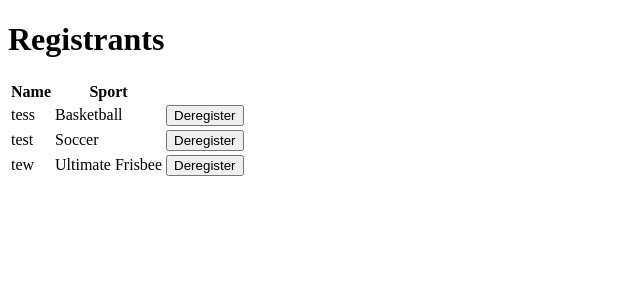
After one commit to Tam8thang/Flask_Try, a Flask app: page /registrants in a window 1280 px wide. The commit adds this page. Shown: the top 300 px of the page, without its empty margins (0-640 px from the left). Run offline with Flask 3, Linux system fonts and the light colour scheme; data comes from the database, SQL or seed files in the repository; both versions use the stored data as it was after the commit.

Commit message:
added a bunch of files

```diff
--- a/froshims/app.py
+++ b/froshims/app.py
@@ -1,6 +1,18 @@
-from flask import Flask, render_template,request
+from flask import Flask, render_template,request,redirect
+import sqlite3
 
 app = Flask(__name__)
+
+connection = sqlite3.connect("froshims.db")
+db = connection.cursor()
+
+db.execute('''CREATE TABLE IF NOT EXISTS registrants (
+            id INTEGER PRIMARY KEY AUTOINCREMENT,
+            name TEXT,
+            sport TEXT
+           )''')
+connection.commit()
+connection.close()
 
 SPORTS = [
     "Basketball",
@@ -12,9 +24,44 @@ SPORTS = [
 def index():
     return render_template("index.html", sports = SPORTS)
 
+@app.route("/deregister", methods=["POST"])
+def deregister():
+    connection = sqlite3.connect("froshims.db")
+    db = connection.cursor()
+    id = request.form.get("id")
+    if id:
+        db.execute("DELETE FROM registrants WHERE id = ?", id)
+        connection.commit()
+        connection.close()
+
+    return redirect("/registrants")
+
 @app.route("/register",methods=["POST"])
 def register():
-    if not request.form.get("name") or request.form.get("sport") not in SPORTS:
+    connection = sqlite3.connect("froshims.db")
+    db = connection.cursor()
+
+    name = request.form.get("name")
+    sport = request.form.get("sport")
+
+    if not name or sport not in SPORTS:
         return render_template("failure.html")
 
-    return render_template("success.html")
+    db.execute("INSERT INTO registrants (name,sport) VALUES(?,?)", (name,sport))
+    connection.commit()
+    connection.close()
+
+    return redirect("/registrants")
+
+@app.route("/registrants")
+def registrants():
+    connection = sqlite3.connect("froshims.db")
+    connection.row_factory = sqlite3.Row
+    db = connection.cursor()
+
+    db.execute("SELECT * FROM registrants")
+    registrants = db.fetchall()
+    connection.close()
+    print(registrants)
+
+    return render_template("registrants.html", registrants=registrants)
--- a/froshims/templates/index.html
+++ b/froshims/templates/index.html
@@ -4,11 +4,9 @@
     <h1>Register</h1>
     <form action="register" method="post">
         <input autocomplete="off" autofocus name="name" placeholder="Name" type="text">
-        <select name="sport">
-            <option disabled selected>Sport</option>
             {% for sport in sports %}
-            <option value="{{ sport }}">{{ sport }}</option>
-        </select>
+                <input name="sport" type="radio" value="{{ sport }}">{{ sport }}
+            {% endfor %}
         <button type="submit">Register</button>
     </form>
 {% endblock %}
--- /dev/null
+++ b/froshims/templates/registrants.html
@@ -0,0 +1,27 @@
+{% extends "layout.html" %}
+
+{% block body %}
+    <h1>Registrants</h1>
+    <table>
+        <thead>
+            <tr>
+                <th>Name</th>
+                <th>Sport</th>
+            </tr>
+        </thead>
+        <tbody>
+            {% for registrant in registrants %}
+                <tr>
+                    <td>{{ registrant.name }}</td>
+                    <td>{{ registrant.sport}}</td>
+                    <td>
+                        <form action="/deregister" method="post">
+                            <input name="id" type="hidden" value="{{ registrant.id }}">
+                            <button type="submit">Deregister</button>
+                        </form>
+                    </td>
+                </tr>
+            {% endfor %}
+        </tbody>
+    </table>
+{% endblock %}
--- a/requirements.txt
+++ b/requirements.txt
@@ -1 +1,2 @@
 Flask
+sqlite3
```
Also changed, not shown: froshims.db (added), froshims/froshims.db (added).
